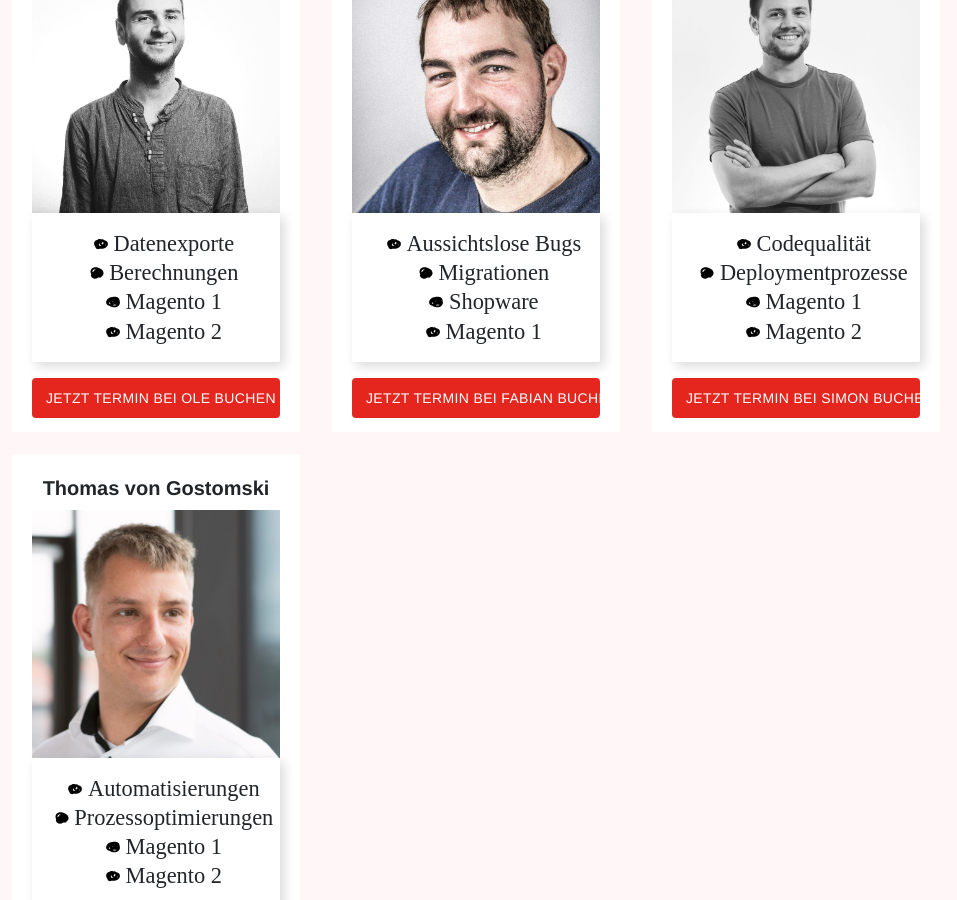
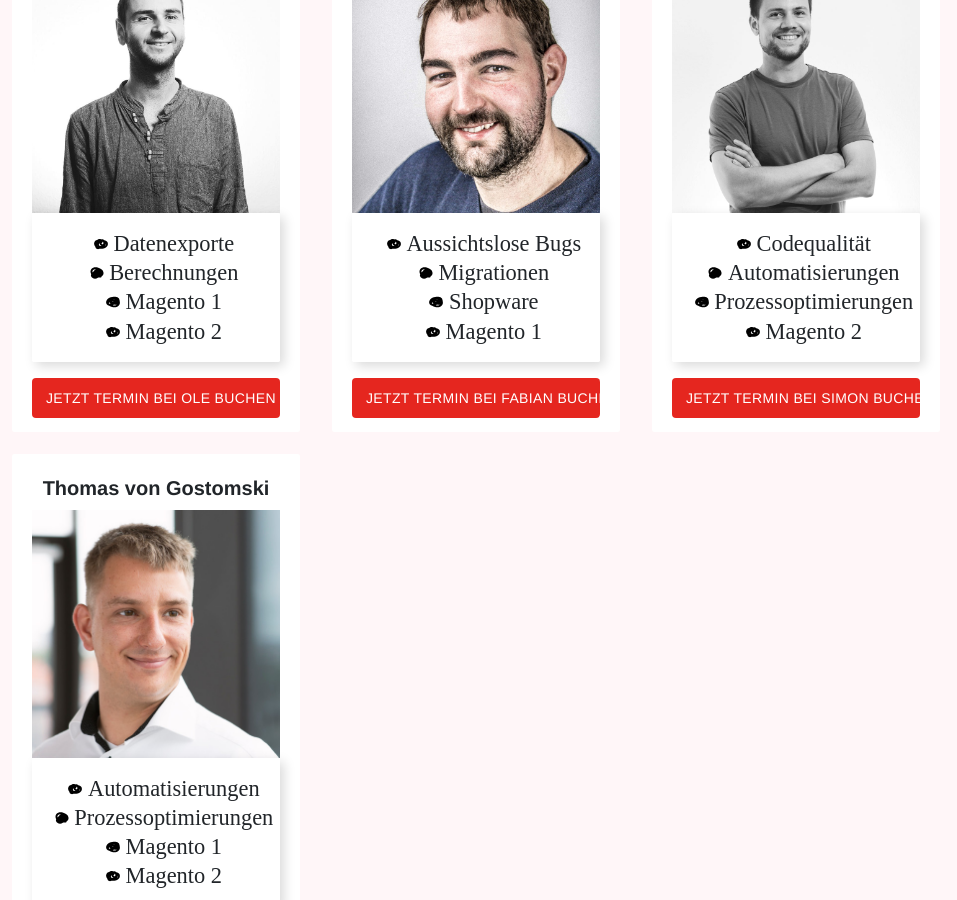
Before and after one commit to mautz-et-tong/sorgentelefon, a Jekyll site: the page built from index.md, in a window 1280 px wide and 900 px high, scrolled down 758 px. Shown: the whole window, without its empty margins (164-1121 px from the left). Built offline with Jekyll 4.4.1, drawn with Linux system fonts in a browser that asks for light colours.

Commit message:
Improve Simons points

```diff
--- a/_layouts/home.html
+++ b/_layouts/home.html
@@ -60,8 +60,8 @@ bodyClass: "page-home"
                     <img src="/images/call/Simon.jpg" alt="Simon">
                     <ul class="list-group">
                         <li class="list-group-item">Codequalität</li>
-                        <li class="list-group-item">Deploymentprozesse</li>
-                        <li class="list-group-item">Magento 1</li>
+                        <li class="list-group-item">Automatisierungen</li>
+                        <li class="list-group-item">Prozessoptimierungen</li>
                         <li class="list-group-item">Magento 2</li>
                     </ul>
                     <a class="button" href="https://cal.com/simonsprankel/">
```
